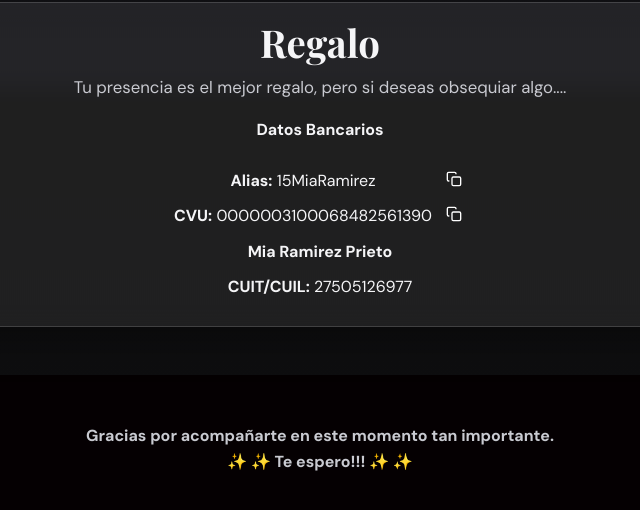
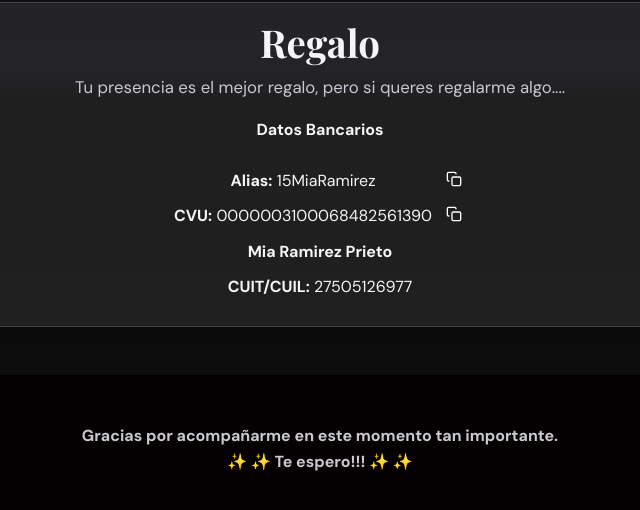
Before and after one commit to Estebanr1/mia15, a plain HTML site: page index.html in a window 1280 px wide. Shown: the part 2311-2821 px from the top of the page, 320-960 px from the left. Drawn offline with nearby package versions, Linux system fonts and the light colour scheme.

Commit message:
Update index.html

```diff
--- a/index.html
+++ b/index.html
@@ -653,7 +653,7 @@ dato-row {
   <div class="glass-card ubicacion-mapa-container">
     <h2>Regalo</h2>
     <p class="subtitle" style="text-align: center;">
-      Tu presencia es el mejor regalo, pero si deseas obsequiar algo....
+      Tu presencia es el mejor regalo, pero si queres regalarme algo....
     </p>
     <p><strong>Datos Bancarios</strong></p>
 
@@ -711,7 +711,7 @@ dato-row {
 
   <footer>
     <div class="container">
-      <p>  <strong> Gracias por acompañarte en este momento tan importante. <br>
+      <p>  <strong> Gracias por acompañarme en este momento tan importante. <br>
  ✨ ✨  Te espero!!!  ✨ ✨ </strong></p>
 
     </div>
```
